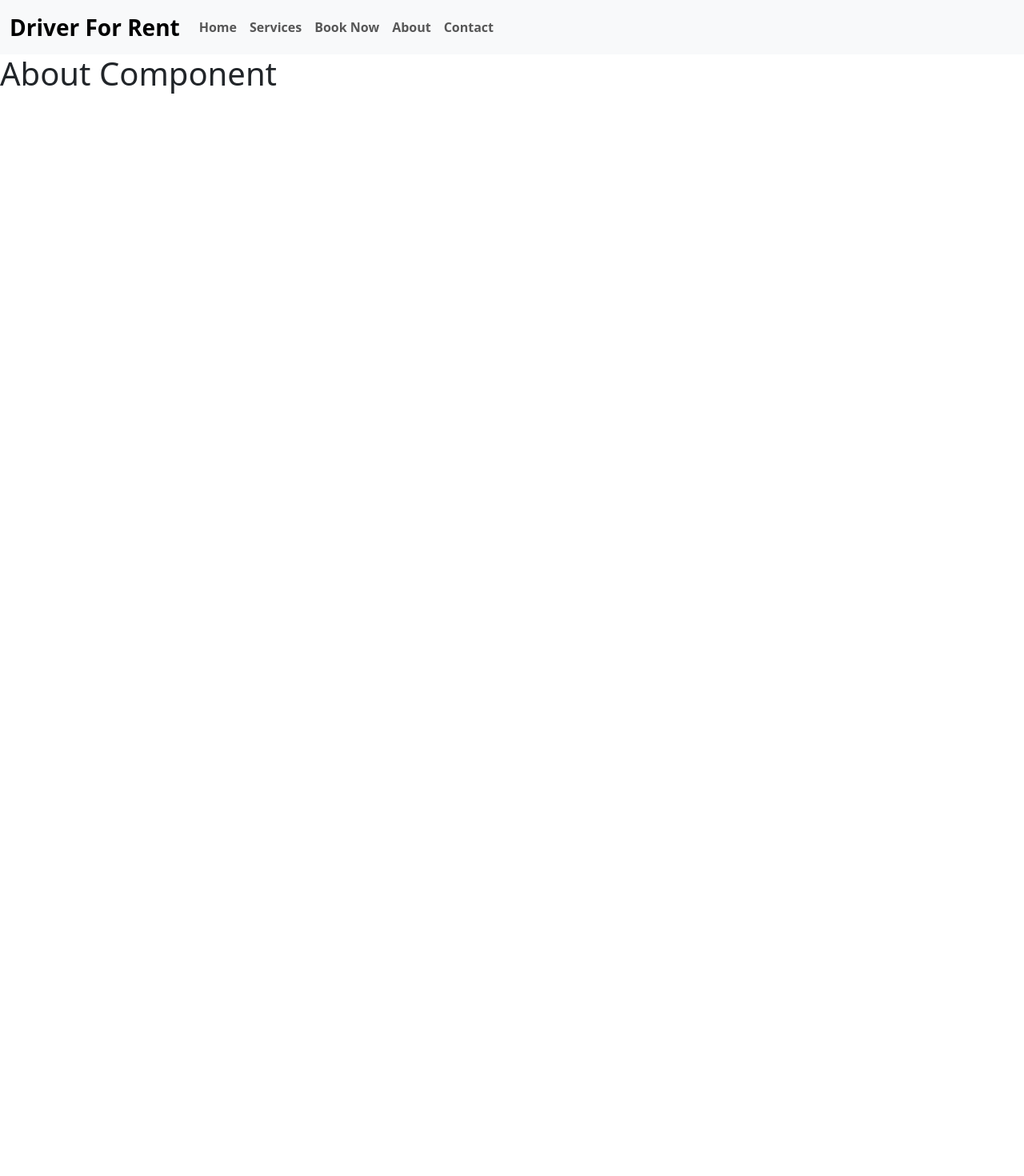
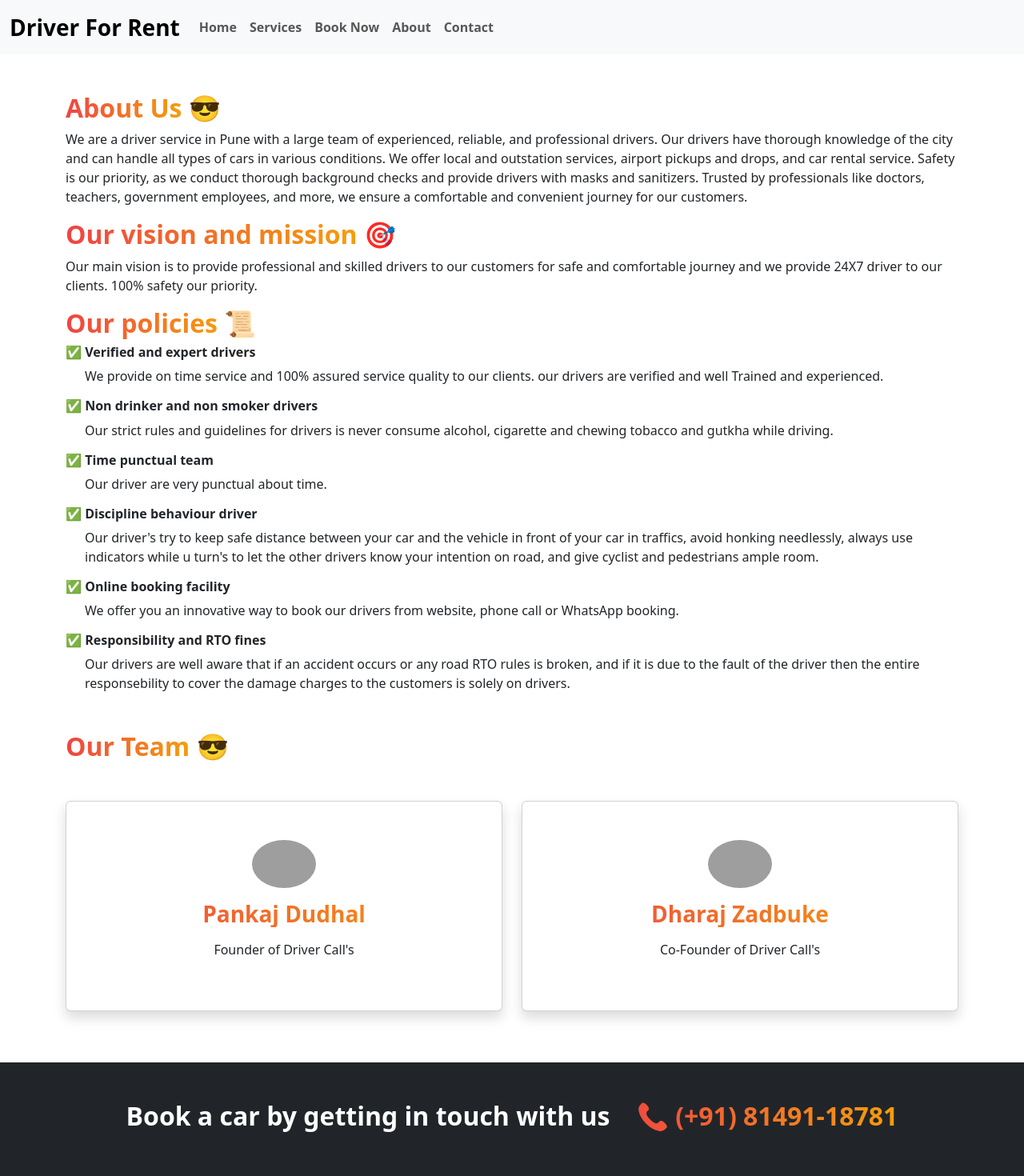
Before and after one commit to jaymanale/My-Driver, a React (Vite) app: page /about in a window 1280 px wide. Shown: the top 1470 px of the page at 80% size. Before the commit the page ends 800 px from the top, so only its background shows below. Built offline with nearby package versions, Linux system fonts and the light colour scheme; grey boxes are pictures that could not be loaded; the HTML template or start-up script is replaced by a standard one.

Commit message:
about us section add

```diff
--- /dev/null
+++ b/src/components/AboutUs.jsx
@@ -0,0 +1,86 @@
+const AboutUs = () => {
+  return (
+    <section>
+      <div className="container my-5">
+        <article>
+          <h2>
+            <span className="textGradient">About Us</span> 😎
+          </h2>
+          <p>
+            We are a driver service in Pune with a large team of experienced,
+            reliable, and professional drivers. Our drivers have thorough
+            knowledge of the city and can handle all types of cars in various
+            conditions. We offer local and outstation services, airport pickups
+            and drops, and car rental service. Safety is our priority, as we
+            conduct thorough background checks and provide drivers with masks
+            and sanitizers. Trusted by professionals like doctors, teachers,
+            government employees, and more, we ensure a comfortable and
+            convenient journey for our customers.
+          </p>
+        </article>
+        <article>
+          <h2>
+            <span className="textGradient">Our vision and mission</span> 🎯
+          </h2>
+          <p>
+            Our main vision is to provide professional and skilled drivers to
+            our customers for safe and comfortable journey and we provide 24X7
+            driver to our clients. 100% safety our priority.
+          </p>
+        </article>
+        <article>
+          <h2>
+            <span className="textGradient">Our policies </span>📜
+          </h2>
+          <div>
+            <h6 className="fw-bold">✅ Verified and expert drivers</h6>
+            <p className="ms-4">
+              We provide on time service and 100% assured service quality to our
+              clients. our drivers are verified and well Trained and
+              experienced.
+            </p>
+          </div>
+          <div>
+            <h6 className="fw-bold">✅ Non drinker and non smoker drivers</h6>
+            <p className="ms-4">
+              Our strict rules and guidelines for drivers is never consume
+              alcohol, cigarette and chewing tobacco and gutkha while driving.
+            </p>
+          </div>
+          <div>
+            <h6 className="fw-bold">✅ Time punctual team</h6>
+            <p className="ms-4">Our driver are very punctual about time.</p>
+          </div>
+          <div>
+            <h6 className="fw-bold">✅ Discipline behaviour driver</h6>
+            <p className="ms-4">
+              Our driver's try to keep safe distance between your car and the
+              vehicle in front of your car in traffics, avoid honking
+              needlessly, always use indicators while u turn's to let the other
+              drivers know your intention on road, and give cyclist and
+              pedestrians ample room.
+            </p>
+          </div>
+          <div>
+            <h6 className="fw-bold">✅ Online booking facility</h6>
+            <p className="ms-4">
+              We offer you an innovative way to book our drivers from website,
+              phone call or WhatsApp booking.
+            </p>
+          </div>
+          <div>
+            <h6 className="fw-bold">✅ Responsibility and RTO fines</h6>
+            <p className="ms-4">
+              Our drivers are well aware that if an accident occurs or any road
+              RTO rules is broken, and if it is due to the fault of the driver
+              then the entire responsebility to cover the damage charges to the
+              customers is solely on drivers.
+            </p>
+          </div>
+        </article>
+      </div>
+    </section>
+  );
+};
+
+export default AboutUs;
--- /dev/null
+++ b/src/components/ContactUsBanner.jsx
@@ -0,0 +1,20 @@
+const ContactUsBanner = () => {
+  return (
+    <>
+      <section>
+        <div className="container-fluid text-center bg-dark my-3 py-5">
+          <div className="text-content my-auto">
+            <h2 className="text-white fw-bold">
+              Book a car by getting in touch with us
+              <span className="textGradient">
+                &nbsp; &nbsp; 📞 (+91) 81491-18781
+              </span>
+            </h2>
+          </div>
+        </div>
+      </section>
+    </>
+  );
+};
+
+export default ContactUsBanner;
--- /dev/null
+++ b/src/components/Team.jsx
@@ -0,0 +1,45 @@
+const Team = () => {
+  return (
+    <>
+      <section>
+        <div className="container">
+          <h2 className="my-5">
+            <span className="textGradient ">Our Team</span> 😎
+          </h2>
+          <div className="row">
+            <div className="col-sm-12 col-md-6 col-lg-6">
+              <div className="card p-3 text-center px-4 p-5 shadow p-3 mb-5 bg-white rounded">
+                <div className="user-image">
+                  <img
+                    src="https://lh3.googleusercontent.com/a-/AD_cMMRbWRQQWPNt1GlqNp6IOTaLofyArVZwzZukmPuF3bA=s40-c-c0x00000000-cc-rp-mo-br100"
+                    className="rounded-circle"
+                    width="80"
+                    alt="Mayur Panchal image"
+                  />
+                  <h3 className="fw-bold textGradient my-3">Pankaj Dudhal</h3>
+                  <p>Founder of Driver Call's</p>
+                </div>
+              </div>
+            </div>
+            <div className="col-sm-12 col-md-6 col-lg-6">
+              <div className="card p-3 text-center px-4 p-5 shadow p-3 mb-5 bg-white rounded">
+                <div className="user-image">
+                  <img
+                    src="https://lh3.googleusercontent.com/a-/AD_cMMRbWRQQWPNt1GlqNp6IOTaLofyArVZwzZukmPuF3bA=s40-c-c0x00000000-cc-rp-mo-br100"
+                    className="rounded-circle"
+                    width="80"
+                    alt="Mayur Panchal image"
+                  />
+                  <h3 className="fw-bold textGradient my-3">Dharaj Zadbuke</h3>
+                  <p>Co-Founder of Driver Call's</p>
+                </div>
+              </div>
+            </div>
+          </div>
+        </div>
+      </section>
+    </>
+  );
+};
+
+export default Team;
--- a/src/pages/About.jsx
+++ b/src/pages/About.jsx
@@ -1,5 +1,17 @@
+import AboutUs from "../components/AboutUs";
+import ContactUsBanner from "../components/ContactUsBanner";
+import Footer from "../components/Footer";
+import Team from "../components/Team";
+
 const About = () => {
-  return <h1>About Component</h1>;
+  return (
+    <>
+      <AboutUs />
+      <Team />
+      <ContactUsBanner />
+      <Footer />
+    </>
+  );
 };
 
 export default About;
```
